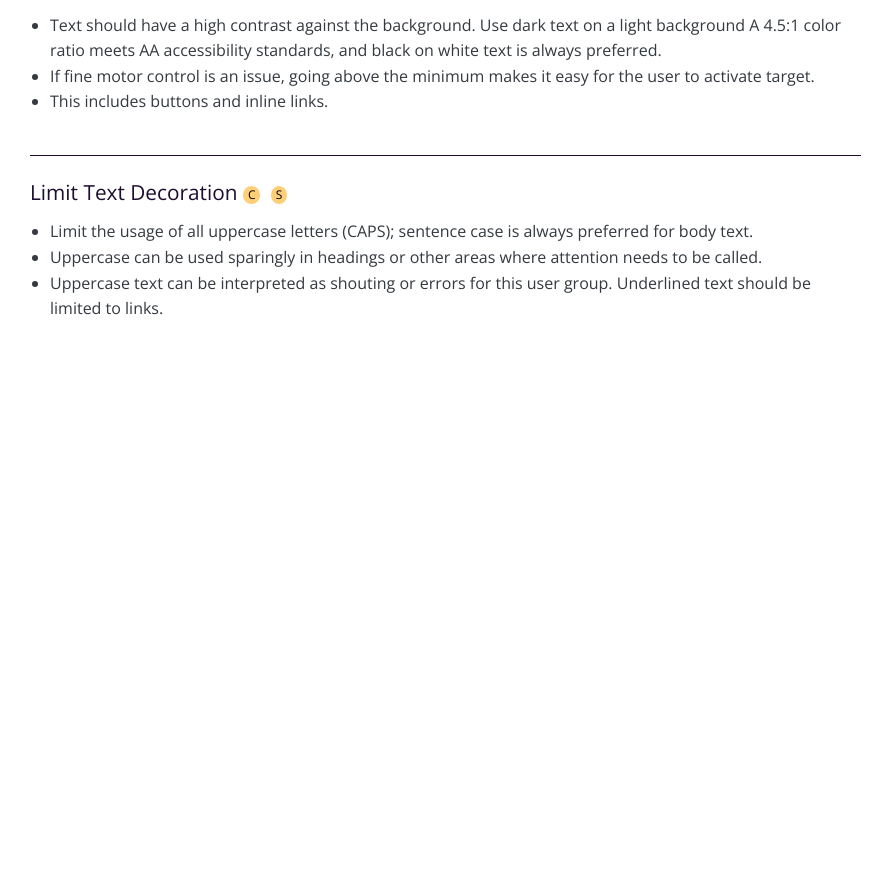
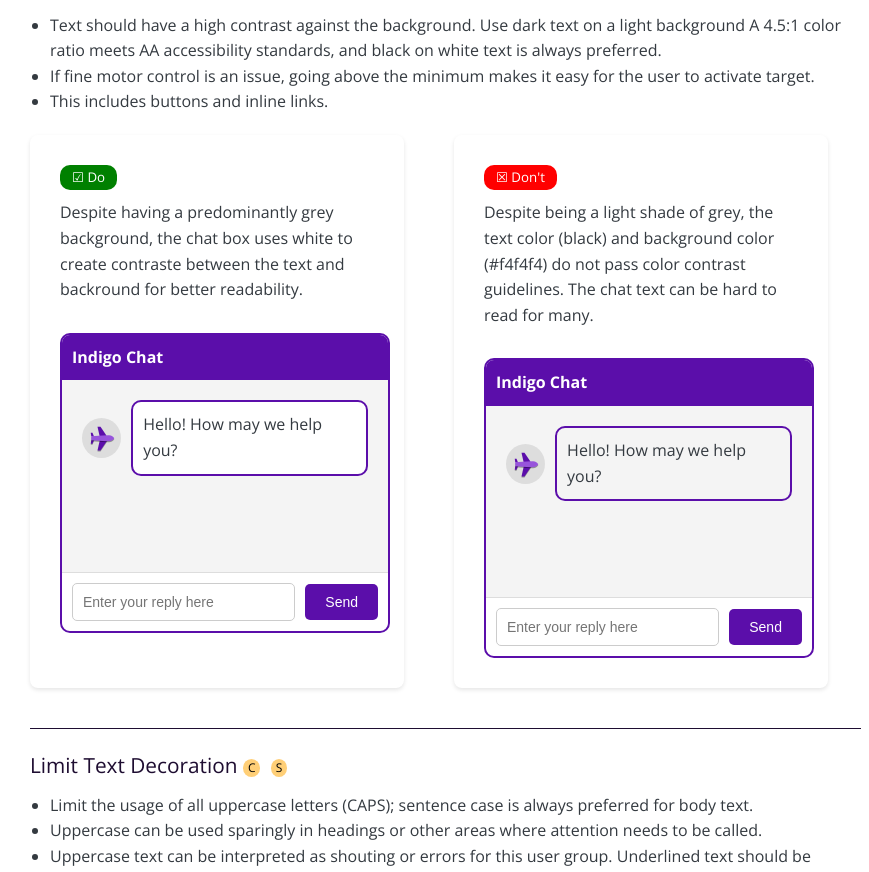
Before and after one commit to jvsneed/silver-design-system, a React (Create React App) app: page /#/guidelines/text in a window 1280 px wide. Shown: the part 1143-2015 px from the top of the page, without its empty margins (290-1159 px from the left). Before the commit the page ends 1545 px from the top, so only its background shows below. Built offline with nearby package versions, Linux system fonts and the light colour scheme.

Commit message:
Added text guideline components

```diff
--- /dev/null
+++ b/src/components/ContrastChatExample.css
@@ -0,0 +1,100 @@
+.chat-text-example-container {
+    display: flex;
+    max-width: 100%;
+    gap: 30px;
+    justify-content: flex-start;
+    align-items: stretch;
+    margin: 20px 0;
+    flex-wrap: wrap;
+  }
+  .chat-text-example{
+    min-width: 45%!important;
+  }
+  .chat-container {
+    width: 330px;
+    height: 300px;
+    border-radius: 10px;
+    border: 2px solid #5B0EAA;
+    background-color: #ffffff;
+    display: flex;
+    flex-direction: column;
+    justify-content: space-between;
+    margin-top: 20px
+}
+
+.chat-header {
+    background-color: #5B0EAA;
+    color: #ffffff;
+    padding: 10px;
+    border-radius: 8px 8px 0 0;
+    font-weight: bold;
+}
+
+.chat-body {
+    flex-grow: 1;
+    padding: 20px;
+    background-color: #f4f4f4;
+    overflow-y: auto;
+}
+
+.chat-message {
+    display: flex;
+    align-items: center;
+}
+
+.chat-icon {
+    width: 40px!important;
+    height: 40px;
+    border-radius: 50%;
+    background-color: #ddd;
+    display: flex;
+    justify-content: center;
+    align-items: center;
+    margin-right: 10px;
+}
+
+.chat-icon img {
+    width: 30px;
+    height: 30px;
+}
+
+.chat-bubble {
+    background-color: #ffffff;
+    padding: 10px;
+    border-radius: 10px;
+    border: 2px solid #5B0EAA;
+}
+.chat-bubble-dark {
+    background-color: #f4f4f4;
+    padding: 10px;
+    border-radius: 10px;
+    border: 2px solid #5B0EAA;
+}
+
+.chat-footer {
+    padding: 10px;
+    border-top: 1px solid #ddd;
+    display: flex;
+    align-items: center;
+    background-color: #ffffff;
+    border-radius: 0 0 10px 10px;
+}
+
+.chat-footer input {
+    flex-grow: 1;
+    padding: 10px;
+    border: 1px solid #ccc;
+    border-radius: 5px;
+    margin-right: 10px;
+    font-size: 14px;
+}
+
+.chat-footer button {
+    background-color: #5B0EAA;
+    color: #ffffff;
+    padding: 10px 20px;
+    border: none;
+    border-radius: 5px;
+    cursor: pointer;
+    font-size: 14px;
+}
--- /dev/null
+++ b/src/components/ContrastChatExample.js
@@ -0,0 +1,62 @@
+import React from "react";
+import Do from "./Dos.js";
+import Dont from "./Donts.js";
+import "./ContrastChatExample.css";
+import planeIcon from "../images/planeicon.png";
+
+const ChatExample = () => {
+  return (
+    <div className="chat-text-example-container">
+      <div className="example-item chat-text-example">
+        <Do></Do>
+        <div className="note">
+          <span>
+            Despite having a predominantly grey background, the chat box uses
+            white to create contraste between the text and backround for better
+            readability.
+          </span>
+        </div>
+        <div className="chat-container">
+          <div className="chat-header">Indigo Chat</div>
+          <div className="chat-body">
+            <div className="chat-message">
+              <div className="chat-icon">
+                <img src={planeIcon} alt="Icon" />
+              </div>
+              <div className="chat-bubble">Hello! How may we help you?</div>
+            </div>
+          </div>
+          <div className="chat-footer">
+            <input type="text" placeholder="Enter your reply here" />
+            <button>Send</button>
+          </div>
+        </div>
+      </div>
+      <div className="example-item chat-text-example">
+        <Dont></Dont>
+        <div className="note">
+          <span>
+            Despite being a light shade of grey, the text color (black) and background color (#f4f4f4) do not pass color contrast guidelines. The chat text can be hard to read for many.
+          </span>
+        </div>
+        <div className="chat-container">
+          <div className="chat-header">Indigo Chat</div>
+          <div className="chat-body">
+            <div className="chat-message">
+              <div className="chat-icon">
+                <img src={planeIcon} alt="Icon" />
+              </div>
+              <div className="chat-bubble-dark">Hello! How may we help you?</div>
+            </div>
+          </div>
+          <div className="chat-footer">
+            <input type="text" placeholder="Enter your reply here" />
+            <button>Send</button>
+          </div>
+        </div>
+      </div>
+    </div>
+  );
+};
+
+export default ChatExample;
--- a/src/components/ReadableTextExample.css
+++ b/src/components/ReadableTextExample.css
@@ -18,6 +18,8 @@
     border-radius: 10px;
     padding: 0px 0px 30px 0px;
     margin-top: 20px;
+    box-shadow: 0 1px 3px rgba(0, 0, 0, 0.1);
+
 
   }
   .example-blurb-incorrect{
@@ -28,6 +30,7 @@
     border-radius: 10px;
     padding: 0px 0px 30px 0px;
     margin-top: 20px;
+    box-shadow: 0 2px 3px rgba(0, 0, 0, 0.1);
 
   }
   .example-blurb-image{
@@ -39,22 +42,22 @@
     font-size: 1.5em;
     font-weight: bold;
     margin-top: 10px;
-    padding: 2px 10px;
+    padding: 2px 15px;
   }
 
   #example-blurb-heading-incorrect{
     font-size: 1.2em;
     font-weight: bold;
-    margin-top: 10px;
+    margin-top: 15px;
     padding: 2px 10px;
   }
   #example-blurb-text-correct{
     font-size: 14pt;
-    padding: 2px 10px;
+    padding: 2px 15px;
   }
   #example-blurb-text-incorrect{
     font-size: 10pt;
-    padding: 2px 10px;
+    padding: 2px 15px;
   }
 
 
--- a/src/components/Sidebar.js
+++ b/src/components/Sidebar.js
@@ -145,7 +145,7 @@ const Sidebar = () => {
           <FaFigma />
           Open Figma Design
         </a>
-        <div className="version">v1.15</div>
+        <div className="version">v1.16</div>
       </div>
         </div>
 
--- a/src/pages/TextPage.js
+++ b/src/pages/TextPage.js
@@ -3,6 +3,8 @@ import GuidelinesKey from "../components/GuidelinesKey";
 import CognitiveIcon from "../components/CognitiveIcon";
 import SensoryIcon from "../components/SensoryIcon";
 import ReadableTextExample from "../components/ReadableTextExample";
+import ChatExample from "../components/ContrastChatExample";
+
 
 const TextGuidelines = () => {
   return (
@@ -55,6 +57,7 @@ const TextGuidelines = () => {
             <li>This includes buttons and inline links.</li>
           </ul>
         </p>
+        <ChatExample />
       </div>
 
       <hr className="horizontal-rule" />
```
Also changed, not shown: src/images/planeicon.png (added).
